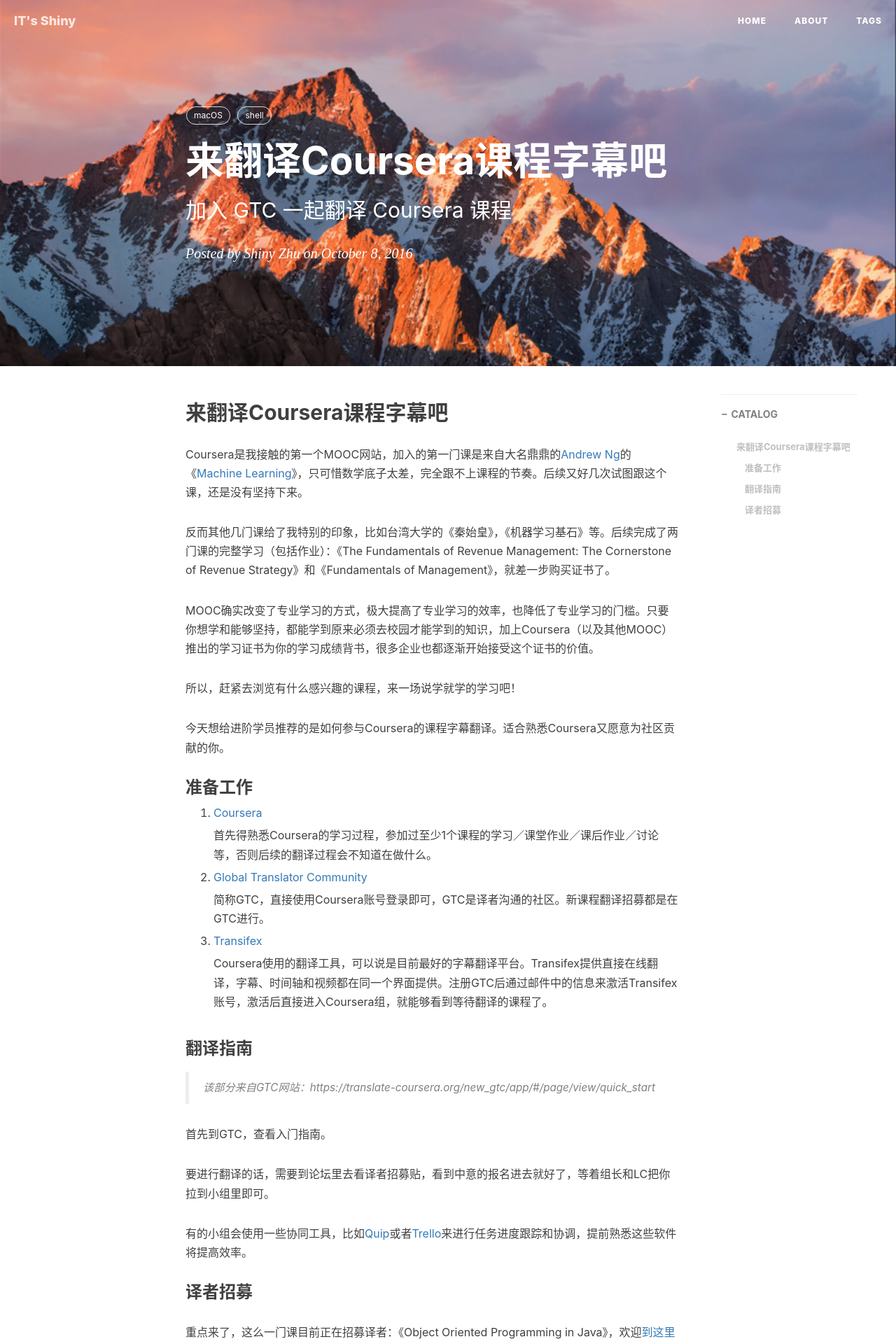
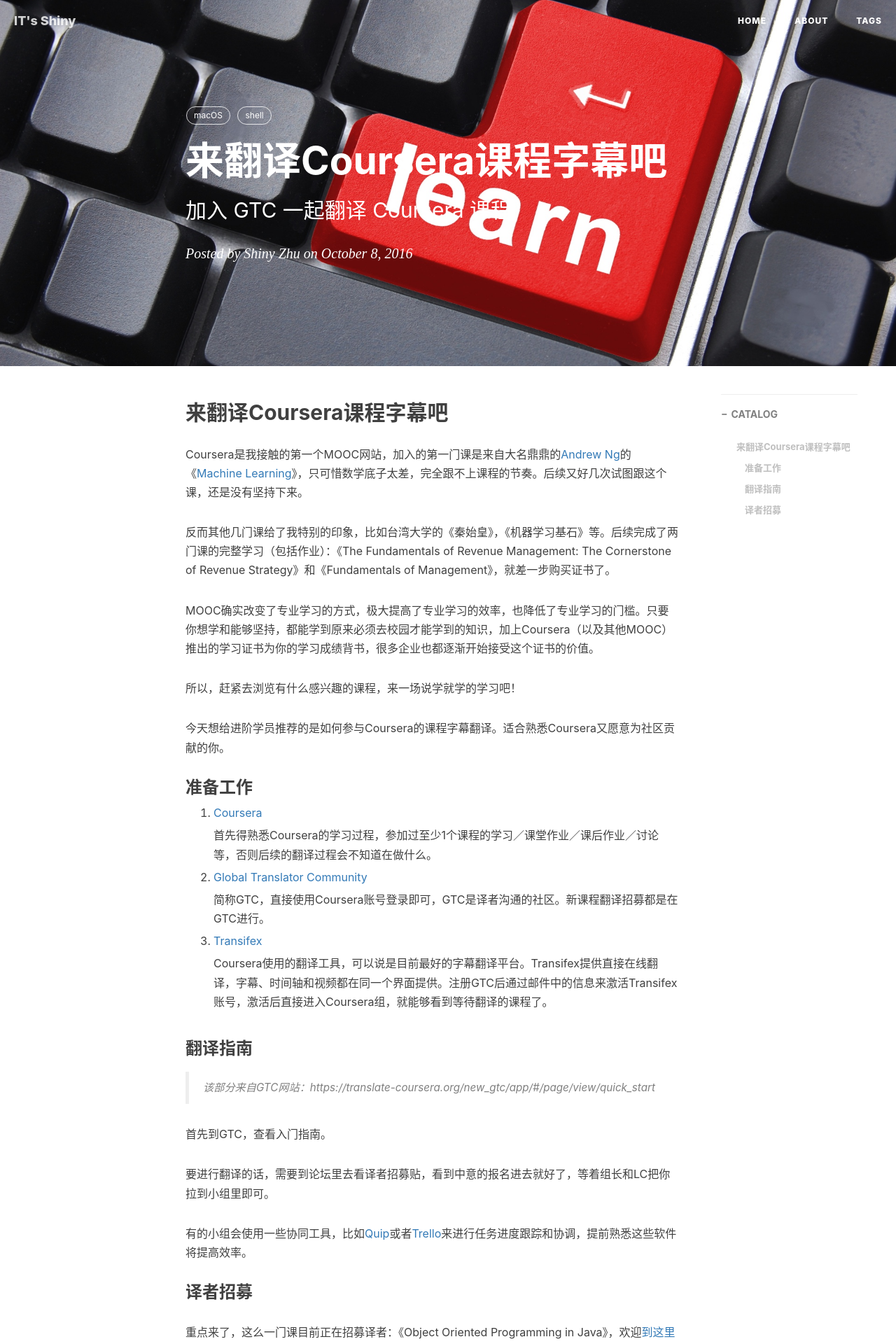
Before and after one commit to panrenjie/panrenjie.github.io, a Jekyll site: the page built from _posts/2016/2016-10-21-join-coursera-translating.md, in a window 1280 px wide. Shown: the top 1920 px of the page at 70% size. Built offline with Jekyll 4.4.1, drawn with Linux system fonts in a browser that asks for light colours; nearby versions of some CDN libraries; comment, search, counter and statistics services are not loaded.

Commit message:
update image

```diff
--- a/_posts/2016/2016-10-21-join-coursera-translating.md
+++ b/_posts/2016/2016-10-21-join-coursera-translating.md
@@ -4,7 +4,7 @@ title: 来翻译Coursera课程字幕吧
 subtitle: "加入 GTC 一起翻译 Coursera 课程"
 date: 2016-10-08 09:00:00
 author: "Shiny Zhu"
-header-img: "assets/img/post-macOS-Sierria-fallback_screen_large.jpg"
+header-img: "assets/img/post-join-coursera-translating.jpg"
 catalog: true
 tags:
     - macOS
```
